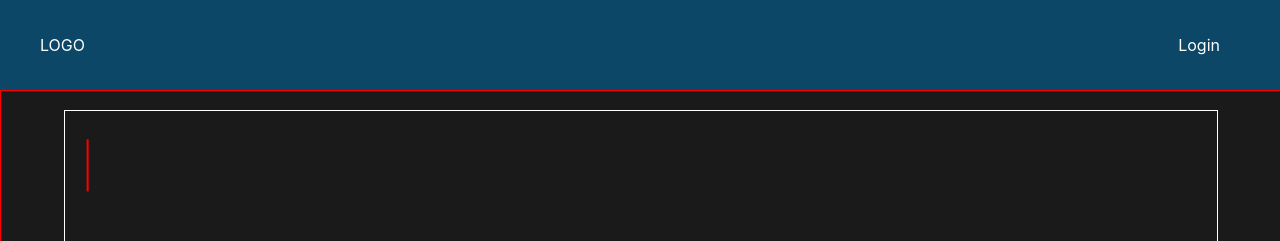
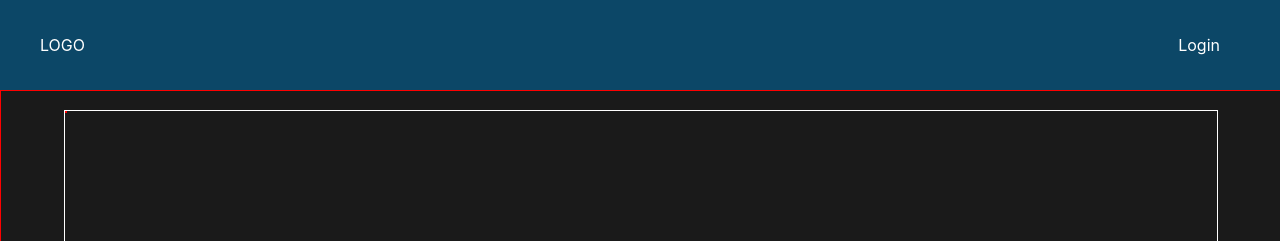
Before and after one commit to JohnBorges52/TypeWhat, a React (Create React App) app in the folder guesswhat-front/: page /play in a window 1280 px wide. Shown: the top 241 px of the page. Built offline with nearby package versions, Linux system fonts and the light colour scheme.

Commit message:
start game logic

```diff
--- a/guesswhat-front/package.json
+++ b/guesswhat-front/package.json
@@ -7,6 +7,7 @@
     "@testing-library/react": "^13.4.0",
     "@testing-library/user-event": "^13.5.0",
     "axios": "^1.1.3",
+    "jquery": "^3.6.1",
     "react": "^18.2.0",
     "react-dom": "^18.2.0",
     "react-router-dom": "^6.4.3",
--- a/guesswhat-front/src/components/GamePage.jsx
+++ b/guesswhat-front/src/components/GamePage.jsx
@@ -3,6 +3,7 @@ import'../styles/gamepage.scss'
 import axios from 'axios'
 import { useState, useRef } from 'react'
 import { useEffect } from 'react';
+import $ from 'jquery';
 
 
 
@@ -11,7 +12,29 @@ export default function GamePage() {
 
     const[currentWord, setCurrentWord] = useState("");
     const[userWord, setUserWord] = useState("");
-    const[counting, setCounting] = useState(false)
+
+
+    function makeNewPosition(){
+
+      // Get viewport dimensions (remove the dimension of the div)
+      var h = $('.container').height() - 50;
+      var w = $('.container').width() - 50;
+
+      var nh = Math.floor(Math.random() * h);
+      var nw = Math.floor(Math.random() * w);
+
+      return [nh,nw];
+
+  }
+
+  function animateDiv(myclass){
+      var newq = makeNewPosition();
+      $(myclass).animate({ top: newq[0], left: newq[1] }, 700,   function(){
+        animateDiv(myclass);
+      });
+
+  };
+
 
     useEffect(()=> {
 
@@ -40,14 +63,7 @@ export default function GamePage() {
 
     })
   }
-    // const generateRandomWordWithTimer = () => {
 
-    //   setInterval(()=>{
-    //     setCounting(true);
-    //     generateRandomWord()
-
-    //   },5000)
-    // }
 
 
   return (
@@ -59,6 +75,7 @@ export default function GamePage() {
 
     </div>
     <button className='startgame-btn' onClick={()=>{generateRandomWord() }}> START </button>
+
 
     <div className='typewords-container'>
 
--- a/guesswhat-front/src/styles/gamepage.scss
+++ b/guesswhat-front/src/styles/gamepage.scss
@@ -15,8 +15,16 @@
   width: 90%;
   margin: 0 auto;
   font-size: 2em;
+  position: relative;
+}
 
+.currentWord{
+  color:white;
+  border: 1px solid red;
+  width: fit-content;
+  position: absolute;
 
+  // animation: currentWordY 1s linear infinite alternate,currentWordX 1s linear infinite alternate;
 }
 
 .typewords-container{
@@ -30,13 +38,7 @@
 
 }
 
-.currentWord{
-  color:white;
-  border: 1px solid red;
-  width: fit-content;
-  height: 10%;
-  animation: currentWordY 1s linear infinite alternate,currentWordX 1s linear infinite alternate;
-}
+
 
 
 @keyframes currentWordY {
```
